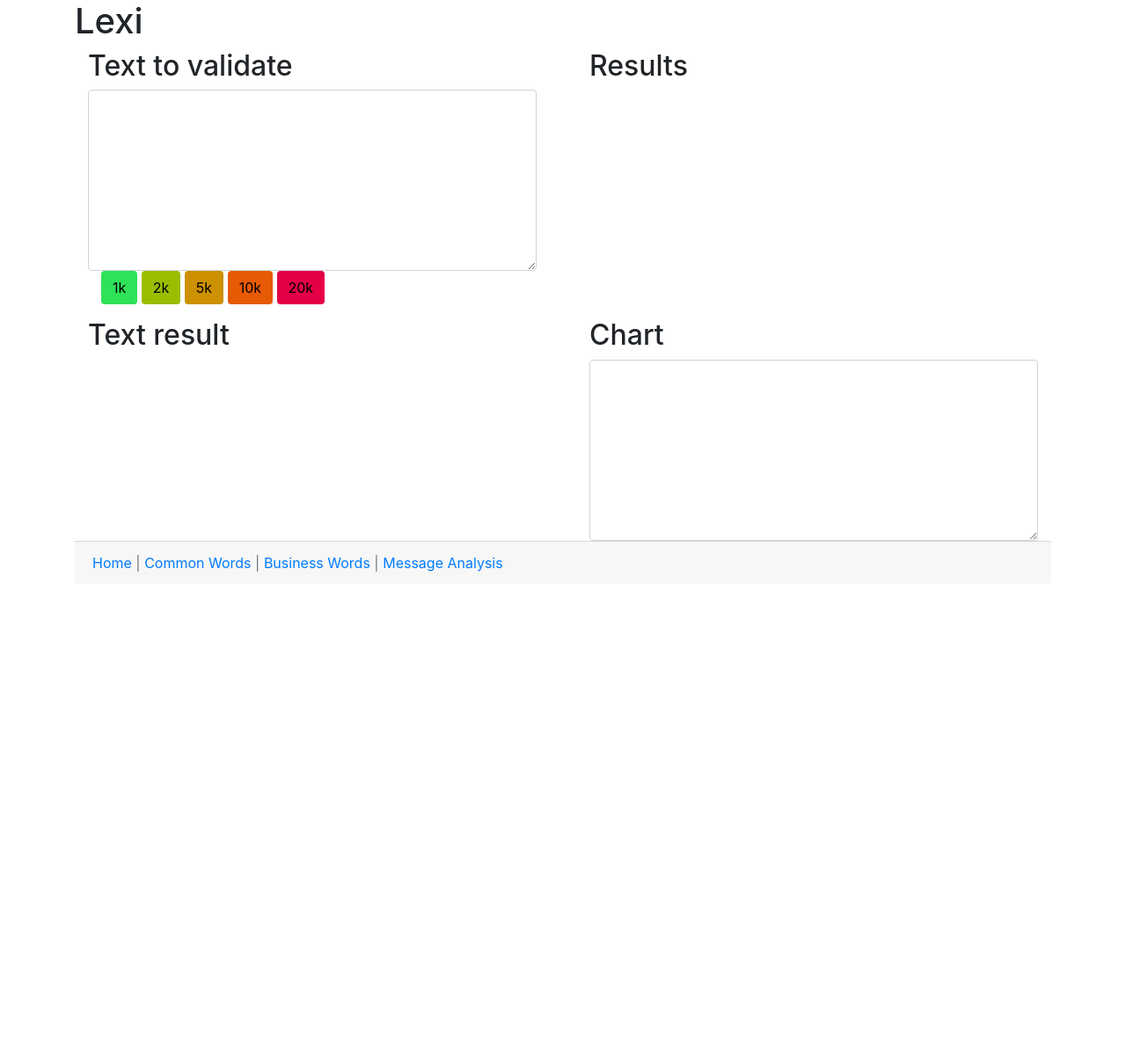
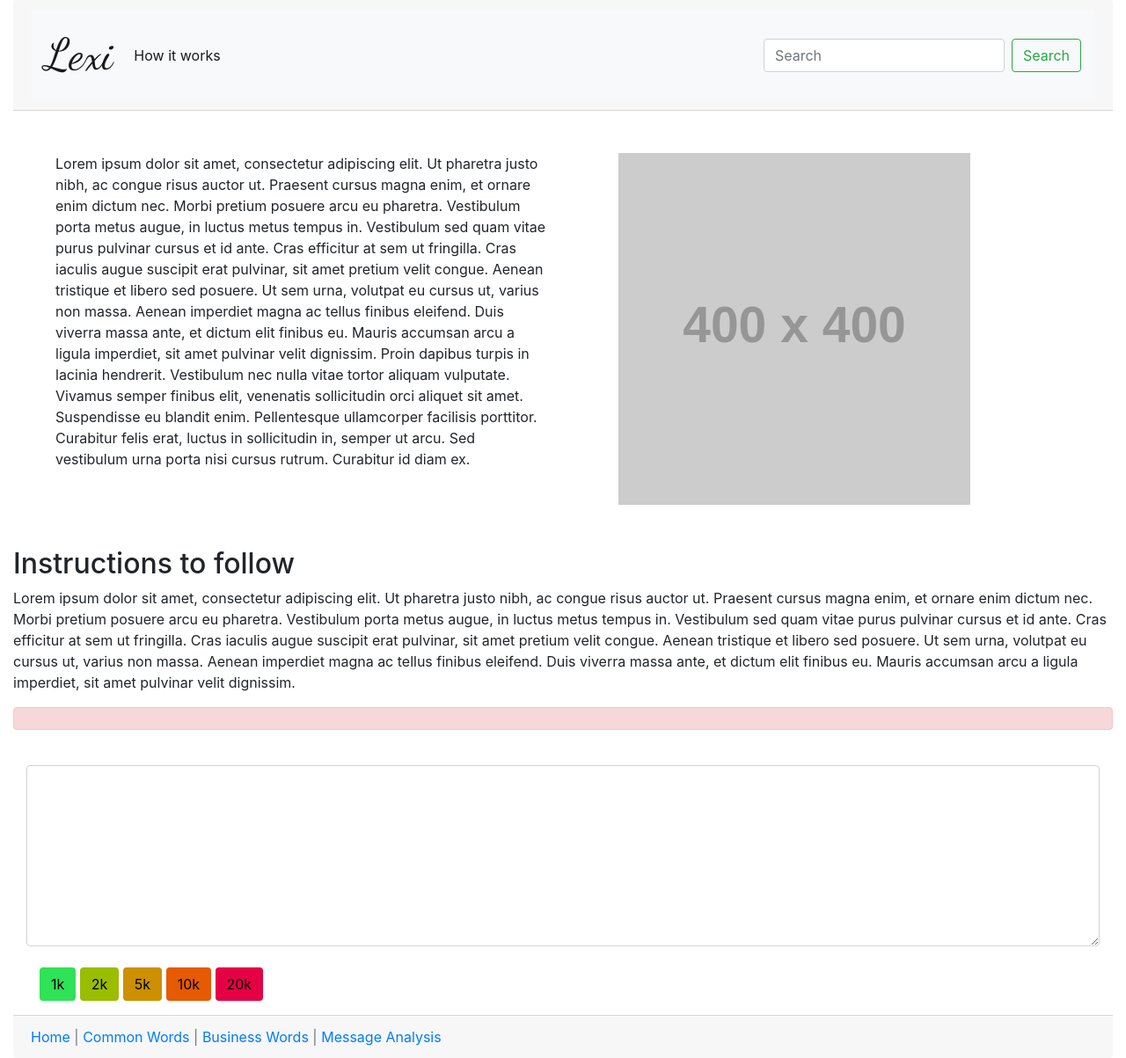
Before and after one commit to CodeforAustralia/lexiProject, a Django app: page /lexi/ in a window 1280 px wide. Shown: the whole page at 88% size. Before the commit the page ends 650 px from the top, so only its background shows below. Run offline with Django 3.2, Linux system fonts and the light colour scheme; grey boxes labelled with a size stand in for pictures from a placeholder-image service; some libraries are stand-ins or nearby versions.

Commit message:
Change the look and feel of Lexi, not finished.

```diff
--- a/lexi/static/lexi/style.css
+++ b/lexi/static/lexi/style.css
@@ -1,3 +1,8 @@
+#lexi-title {
+    font-family: 'Dancing Script', cursive;
+    font-size: 50px;
+}
+
 .uncommon {
     color: red;
 }
--- a/lexi/templates/lexi/index.html
+++ b/lexi/templates/lexi/index.html
@@ -1,22 +1,53 @@
+<link href="https://fonts.googleapis.com/css?family=Dancing+Script&display=swap" rel="stylesheet">
 <link rel="stylesheet" href="https://maxcdn.bootstrapcdn.com/bootstrap/4.0.0/css/bootstrap.min.css" integrity="sha384-Gn5384xqQ1aoWXA+058RXPxPg6fy4IWvTNh0E263XmFcJlSAwiGgFAW/dAiS6JXm" crossorigin="anonymous">
 {% load static  %}
 <link rel="stylesheet" href="{% static 'lexi/style.css' %}">
-<div class="container">
-    <div class="row">
-        <div class="col">
-            <h1>Lexi</h1>
+<div class="container-fluid">
+    <div class="card-header">
+        <nav class="navbar navbar-expand-lg navbar-light bg-light">
+            <a class="navbar-brand" id="lexi-title" href="{% url 'lexi:index' %}">Lexi</a>
+            <button class="navbar-toggler" type="button" data-toggle="collapse" data-target="#navbarSupportedContent" aria-controls="navbarSupportedContent" aria-expanded="false" aria-label="Toggle navigation">
+                <span class="navbar-toggler-icon"></span>
+            </button>
+            <div class="collapse navbar-collapse" id="navbarSupportedContent">
+                <ul class="navbar-nav mr-auto">
+                    <li class="nav-item active">
+                        <a class="nav-link" href="#">How it works <span class="sr-only">(current)</span></a>
+                    </li>
+                </ul>
+                <form class="form-inline my-2 my-lg-0">
+                    <input class="form-control mr-sm-2" type="search" placeholder="Search" aria-label="Search">
+                    <button class="btn btn-outline-success my-2 my-sm-0" type="submit">Search</button>
+                </form>
+            </div>
+        </nav>
+    </div>
+    <div class="row p-5">
+        <div class="col-sm">
+                Lorem ipsum dolor sit amet, consectetur adipiscing elit. Ut pharetra justo nibh, ac congue risus auctor ut. Praesent cursus magna enim, et ornare enim dictum nec. Morbi pretium posuere arcu eu pharetra. Vestibulum porta metus augue, in luctus metus tempus in. Vestibulum sed quam vitae purus pulvinar cursus et id ante. Cras efficitur at sem ut fringilla. Cras iaculis augue suscipit erat pulvinar, sit amet pretium velit congue. Aenean tristique et libero sed posuere. Ut sem urna, volutpat eu cursus ut, varius non massa. Aenean imperdiet magna ac tellus finibus eleifend. Duis viverra massa ante, et dictum elit finibus eu. Mauris accumsan arcu a ligula imperdiet, sit amet pulvinar velit dignissim.
+
+                Proin dapibus turpis in lacinia hendrerit. Vestibulum nec nulla vitae tortor aliquam vulputate. Vivamus semper finibus elit, venenatis sollicitudin orci aliquet sit amet. Suspendisse eu blandit enim. Pellentesque ullamcorper facilisis porttitor. Curabitur felis erat, luctus in sollicitudin in, semper ut arcu. Sed vestibulum urna porta nisi cursus rutrum. Curabitur id diam ex.
+        </div>
+        <div class="col-sm">
+                <img class="px-5" src="https://dummyimage.com/400x400/000/fff" alt="">
         </div>
     </div>
-    <div class="row">
-        <div class="col-md section">
-            <div class="col section-title">
+    <div class="row py">
+        <div class="col-md">
+            <h2>Instructions to follow</h2>
+            <p>Lorem ipsum dolor sit amet, consectetur adipiscing elit. Ut pharetra justo nibh, ac congue risus auctor ut. Praesent cursus magna enim, et ornare enim dictum nec. Morbi pretium posuere arcu eu pharetra. Vestibulum porta metus augue, in luctus metus tempus in. Vestibulum sed quam vitae purus pulvinar cursus et id ante. Cras efficitur at sem ut fringilla. Cras iaculis augue suscipit erat pulvinar, sit amet pretium velit congue. Aenean tristique et libero sed posuere. Ut sem urna, volutpat eu cursus ut, varius non massa. Aenean imperdiet magna ac tellus finibus eleifend. Duis viverra massa ante, et dictum elit finibus eu. Mauris accumsan arcu a ligula imperdiet, sit amet pulvinar velit dignissim.</p>
+            <div class="alert alert-danger" role="alert">{{ error_message }}</div>
+        </div>
+        <div class="w-100"></div>
+        <div class="col-md">
+            <!--div class="col">
                 <h2>Text to validate</h2>
-            </div>
+            </div-->
             <div class="w-100"></div>
-            <div class="col section-description">
-                <form action="{% url 'lexi:index' %}" method="post">
+            <div class="col">
+                <form action="{% url 'lexi:analysis' %}" method="post">
                 {%csrf_token%}
-                    <textarea class="form-control" name="inputText" id="textToCheck" rows="8">{{ original_message }}</textarea>
+                    <textarea class="form-control my-4" name="inputText" id="textToCheck" rows="8">{{ original_message }}</textarea>
                     <!--
 Please be advised that disruptions are expected to affect peak-hour traffic and public transport tonight, with a climate change protest planned in the CBD.
 
@@ -37,43 +68,12 @@ Please speak to your manager if you think you may be impacted by the protest.-->
                 </form>
             </div>
         </div>
-        <div class="col-md section">
-            <div class="col section-title">
-            <h2>Results</h2>
-            </div>
-            <div class="w-100"></div>
-            <div class="col section-description">
-                <p class="lead" id="commonWords"></p>
-                <p class="lead" id="cenitexWords"></p>
-                <p class="lead" id="notCommonWords"></p>
-                <p class="lead" id="words"></p>
-                <p class="lead" id="message"></p>
-                <p class="lead" id="percentage"></p>
-                <div id="suggestions">{{ suggestions|safe }}</div>
-            </div>
-        </div>
-        <div class="w-100"></div>
-        <div class="col-md section">
-            <div class="col section-title">
-                <h2>Text result</h2>
-            </div>
-            <div class="w-100"></div>
-            <div class="col section-description">
-                <p class="lead" id="checkedMessage">{{ checked_message|safe }}</p>
-            </div>
-        </div>
-        <div class="col-md section">
-            <div class="col section-title">
-                <h2>Chart</h2>
-            </div>
-            <div class="w-100"></div>
-            <div class="col section-description">
-                <textarea class="form-control" name="input" id="textToCheck" rows="8"></textarea>
-            </div>
-        </div>
     </div>
     <div class="card-footer text-muted">
         <!--ToDo: Footer here! Should be a separate html-->
         <a href="{% url 'lexi:index' %}">Home</a> | <a href="{% url 'lexi:common words' %}">Common Words</a> | <a href="{% url 'lexi:business words' %}">Business Words</a> | <a href="{% url 'lexi:message analysis' %}">Message Analysis</a>
     </div>
 </div>
+<script src="https://code.jquery.com/jquery-3.3.1.slim.min.js" integrity="sha384-q8i/X+965DzO0rT7abK41JStQIAqVgRVzpbzo5smXKp4YfRvH+8abtTE1Pi6jizo" crossorigin="anonymous"></script>
+<script src="https://cdnjs.cloudflare.com/ajax/libs/popper.js/1.14.7/umd/popper.min.js" integrity="sha384-UO2eT0CpHqdSJQ6hJty5KVphtPhzWj9WO1clHTMGa3JDZwrnQq4sF86dIHNDz0W1" crossorigin="anonymous"></script>
+<script src="https://stackpath.bootstrapcdn.com/bootstrap/4.3.1/js/bootstrap.min.js" integrity="sha384-JjSmVgyd0p3pXB1rRibZUAYoIIy6OrQ6VrjIEaFf/nJGzIxFDsf4x0xIM+B07jRM" crossorigin="anonymous"></script>
--- a/lexi/urls.py
+++ b/lexi/urls.py
@@ -7,6 +7,8 @@ urlpatterns = [
     #ToDo: Define Generic Views (https://docs.djangoproject.com/en/2.2/intro/tutorial04/)
     #ex: /lexi/
     path('', views.index, name='index'),
+    #ex: /lexi/analysis
+    path('analysis/', views.analysis, name='analysis'),
     #ex: /lexi/commonwords/
     path('commonwords/', views.commonWords, name='common words'),
     #ex: /lexi/businesswords/
--- a/lexi/views.py
+++ b/lexi/views.py
@@ -109,9 +109,13 @@ def splitByParagraphs(text):
     return checked_message
 
 def index(request):
+    return render(request, 'lexi/index.html')
+
+def analysis(request):
     inputText = ""
-    if('threshold' in request.POST):
-        inputText = request.POST.__getitem__('inputText')
+    #print(request.POST.__getitem__('inputText'))
+    inputText = request.POST.__getitem__('inputText')
+    if('threshold' in request.POST and inputText != ""):
         global threshold
         threshold = request.POST.__getitem__('threshold')
         #ToDo: Change the way I read the file
@@ -123,14 +127,16 @@ def index(request):
         global suggestions
         suggestions = ''
         print(len(mostCommonWords[:int(threshold)]))
-        return render(request, 'lexi/index.html', {
+        return render(request, 'lexi/analysis.html', {
             'original_message': inputText,
             'checked_message': splitByParagraphs(inputText),
             'suggestions': suggestions
         })
     else:
-        print("No threshold")
-        return render(request, 'lexi/index.html')
+        print("There is not a text to analyze")
+        return render(request, 'lexi/index.html', {
+            "error_message": "There is not a text to analyze."
+        })
 
 def commonWords(request):
     common_words = Common_Word.objects.order_by('-times')
```
Also changed, not shown: lexi/templates/lexi/analysis.html (added, +68 -0 lines), db.sqlite3.
